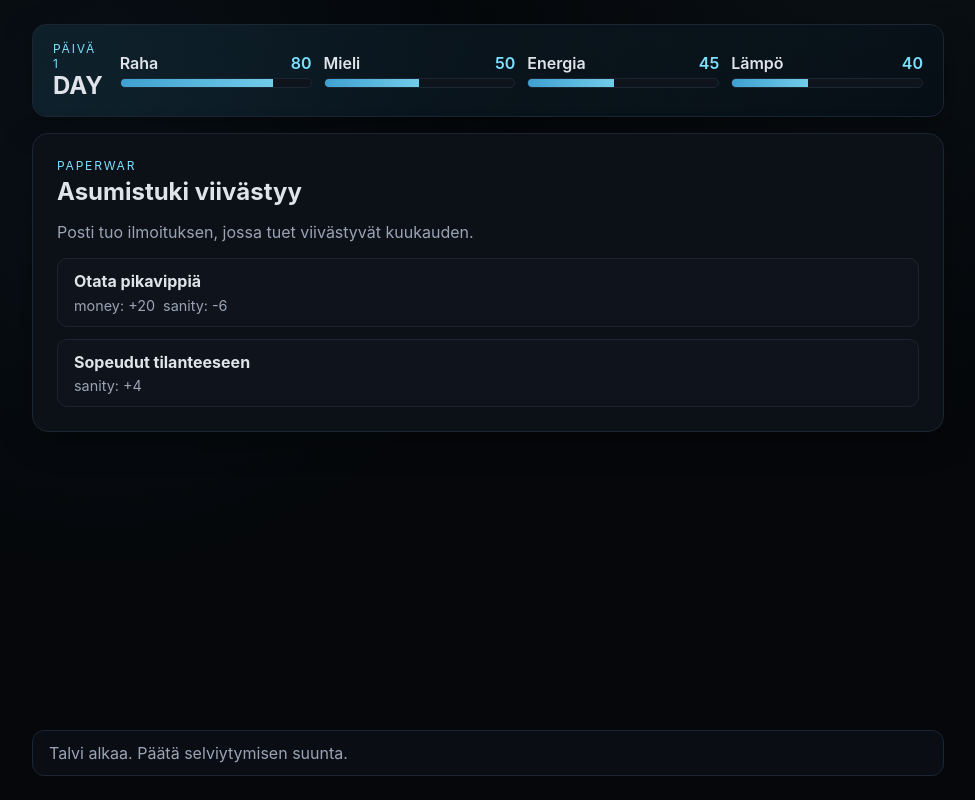
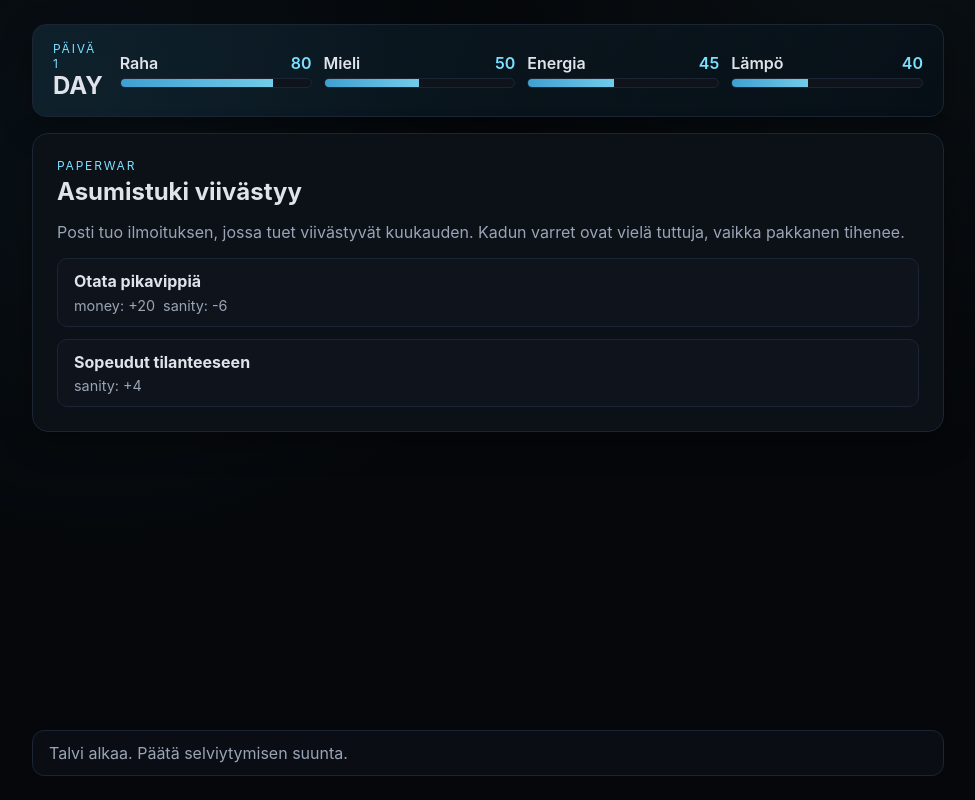
Before and after one commit to akio-byte/lapland-glory-redux, a React (Vite) app: page / in a window 1280 px wide. Shown: the whole page, without its empty margins (152-1127 px from the left). Built offline with nearby package versions, Linux system fonts and the light colour scheme.

Commit message:
Add flavor narrative layer and text progression

```diff
--- a/src/App.tsx
+++ b/src/App.tsx
@@ -13,7 +13,7 @@ const App = () => {
     }
 
     if (currentEvent) {
-      return <EventView event={currentEvent} onChoose={chooseOption} />;
+      return <EventView event={currentEvent} state={state} onChoose={chooseOption} />;
     }
 
     return (
--- a/src/engine/resolveEvent.ts
+++ b/src/engine/resolveEvent.ts
@@ -1,18 +1,21 @@
 import events from '../events.json' with { type: 'json' };
 import { Choice, Event, GameState, Phase } from '../types.js';
-import { pickOne } from '../utils/rng.js';
+import { pickOne, randomInt } from '../utils/rng.js';
 import { clampResources } from './resources.js';
 
-const phaseFamilyMap: Record<Phase, Event['family']> = {
-  DAY: 'paperwar',
-  NIGHT: 'nightlife',
-  SLEEP: 'survival',
-};
+export const getEventForPhase = (phase: Phase): Event | undefined => {
+  const pool = (events as Event[]).filter((evt) => evt.phase === phase);
+  const flavorPool = pool.filter((evt) => evt.family === 'flavor');
+  const mainPool = pool.filter((evt) => evt.family !== 'flavor');
 
-export const getEventForPhase = (phase: Phase): Event | undefined => {
-  const family = phaseFamilyMap[phase];
-  const pool = (events as Event[]).filter((evt) => evt.family === family);
-  return pickOne(pool);
+  if (mainPool.length === 0 && flavorPool.length === 0) return undefined;
+
+  // Flavor events are integrated here with a lighter weight so they stay rare.
+  if (flavorPool.length > 0 && randomInt(100) < 20) {
+    return pickOne(flavorPool);
+  }
+
+  return pickOne(mainPool.length > 0 ? mainPool : flavorPool);
 };
 
 export const applyChoiceEffects = (state: GameState, event: Event, choiceIndex?: number) => {
--- a/src/engine/useGameLoop.ts
+++ b/src/engine/useGameLoop.ts
@@ -1,4 +1,5 @@
 import { useEffect, useState } from 'react';
+import { adaptChoiceLabel, maybeDistortText } from '../narrative/narrativeUtils.js';
 import { Choice, Ending, Event, GameState } from '../types.js';
 import {
   advancePhase,
@@ -17,8 +18,16 @@ export type GameLoopState = {
   chooseOption: (optionIndex: number) => void;
 };
 
-const describeChoice = (event: Event, choice: Choice | undefined) =>
-  choice ? `${event.title}: ${choice.text}` : event.title;
+const describeChoice = (event: Event, choice: Choice | undefined, state: GameState) => {
+  const { anomaly } = state.resources;
+  const title = maybeDistortText(event.title, anomaly);
+
+  if (!choice) return title;
+
+  const adaptedChoice = adaptChoiceLabel(choice.text, state);
+  const distortedChoice = maybeDistortText(adaptedChoice, anomaly);
+  return `${title}: ${distortedChoice}`;
+};
 
 export const useGameLoop = (): GameLoopState => {
   const [state, setState] = useState<GameState>(createInitialState);
@@ -45,7 +54,7 @@ export const useGameLoop = (): GameLoopState => {
       if (endingAfterEvent) {
         setCurrentEnding(endingAfterEvent);
         setCurrentEvent(null);
-        setLastMessage(describeChoice(event, choice));
+        setLastMessage(describeChoice(event, choice, nextState));
         return nextState;
       }
 
@@ -55,13 +64,13 @@ export const useGameLoop = (): GameLoopState => {
       if (endingAfterAdvance) {
         setCurrentEnding(endingAfterAdvance);
         setCurrentEvent(null);
-        setLastMessage(describeChoice(event, choice));
+        setLastMessage(describeChoice(event, choice, advancedState));
         return advancedState;
       }
 
       const nextEvent = pickEventForPhase(advancedState) ?? null;
       setCurrentEvent(nextEvent);
-      setLastMessage(describeChoice(event, choice));
+      setLastMessage(describeChoice(event, choice, advancedState));
       return advancedState;
     });
   };
--- a/src/events.json
+++ b/src/events.json
@@ -1,6 +1,7 @@
 [
   {
     "id": "paper_kela_line",
+    "phase": "DAY",
     "family": "paperwar",
     "title": "Kelan jono",
     "description": "Virastolla on ruuhkaa ja odotus kuormittaa hermoja.",
@@ -11,6 +12,7 @@
   },
   {
     "id": "paper_support_delay",
+    "phase": "DAY",
     "family": "paperwar",
     "title": "Asumistuki viivästyy",
     "description": "Posti tuo ilmoituksen, jossa tuet viivästyvät kuukauden.",
@@ -21,6 +23,7 @@
   },
   {
     "id": "night_cold_streets",
+    "phase": "NIGHT",
     "family": "nightlife",
     "title": "Kylmä yö kaduilla",
     "description": "Pakkanen puree ja päätät miten pysyt lämpimänä.",
@@ -31,6 +34,7 @@
   },
   {
     "id": "night_side_job",
+    "phase": "NIGHT",
     "family": "nightlife",
     "title": "Vaarallinen yökeikka",
     "description": "Epämääräinen työkeikka tarjoaa nopeat rahat.",
@@ -41,6 +45,7 @@
   },
   {
     "id": "survival_dump_shelter",
+    "phase": "SLEEP",
     "family": "survival",
     "title": "Roskalavan suoja",
     "description": "Löydät pressun, jonka alle mahtuu torkkumaan.",
@@ -51,6 +56,7 @@
   },
   {
     "id": "survival_generator",
+    "phase": "SLEEP",
     "family": "survival",
     "title": "Hylätty generaattori",
     "description": "Vanha generaattori voisi lämmittää yön yli.",
@@ -58,5 +64,45 @@
       { "text": "Tankkaat ja käynnistät", "effects": { "heat": 20, "money": -8, "sanity": 3 } },
       { "text": "Jätät rauhaan", "effects": { "sanity": -3, "energy": -5 } }
     ]
+  },
+  {
+    "id": "flavor_day_bus_stop",
+    "phase": "DAY",
+    "family": "flavor",
+    "title": "Tyhjä pysäkki",
+    "description": "Seisot pysäkillä. Bussi ei tule. Savu leijailee hiljaa.",
+    "choices": [{ "text": "Odotat hiljaa", "effects": {} }]
+  },
+  {
+    "id": "flavor_day_empty_mall",
+    "phase": "DAY",
+    "family": "flavor",
+    "title": "Hiljainen kauppakeskus",
+    "description": "Käytävät kumisevat tyhjyyttään. Joulukoristeet roikkuvat vinossa.",
+    "choices": [{ "text": "Kävelet läpi", "effects": { "energy": 0 } }]
+  },
+  {
+    "id": "flavor_day_radio_static",
+    "phase": "DAY",
+    "family": "flavor",
+    "title": "Rätisevä radiokanava",
+    "description": "Vanha kelloradio yrittää löytää taajuutta. Et tiedä, onko se uutisia vai kohinaa.",
+    "choices": [{ "text": "Kuuntelet hetken", "effects": {} }]
+  },
+  {
+    "id": "flavor_night_lamp",
+    "phase": "NIGHT",
+    "family": "flavor",
+    "title": "Vilkkuva katulamppu",
+    "description": "Valon välähdykset pysähtyvät hetkeksi, kuin joku katsoisi takaisin.",
+    "choices": [{ "text": "Jäädyt paikoillesi", "effects": {} }]
+  },
+  {
+    "id": "flavor_night_train_whistle",
+    "phase": "NIGHT",
+    "family": "flavor",
+    "title": "Yön junapilli",
+    "description": "Kaukainen vihellys kantautuu sumuisen aseman yli. Raiteet ovat ruosteessa.",
+    "choices": [{ "text": "Lasket askeleesi", "effects": { "sanity": 0 } }]
   }
 ]
--- a/src/game.ts
+++ b/src/game.ts
@@ -35,7 +35,7 @@ while (true) {
   if (event) {
     const { nextState, choice } = applyEvent(state, event);
     state = nextState;
-    logEvent(event, choice?.text ?? 'No choice available');
+    logEvent(state, event, choice?.text ?? 'No choice available');
   } else {
     console.log('No event available for this phase.');
   }
--- /dev/null
+++ b/src/narrative/narrativeUtils.ts
@@ -0,0 +1,80 @@
+import { GameState } from '../types.js';
+import { pickOne, randomInt } from '../utils/rng.js';
+
+export type WorldPhase = 'early' | 'mid' | 'late';
+
+export const getWorldPhase = (day: number): WorldPhase => {
+  if (day <= 5) return 'early';
+  if (day <= 20) return 'mid';
+  return 'late';
+};
+
+export const decorateEventDescription = (base: string, state: GameState): string => {
+  const worldPhase = getWorldPhase(state.time.day);
+  const suffixes: Record<WorldPhase, string> = {
+    early: 'Kadun varret ovat vielä tuttuja, vaikka pakkanen tihenee.',
+    mid: 'Likainen lumi ja välkkyvät loisteputket kertovat väsyneestä kaupungista.',
+    late: 'Kaupunki tuntuu kääntyvän sinua vastaan, kylmyys puhuu jokaisesta nurkasta.',
+  };
+
+  // Invisible progression: descriptions gain harsher detail as days pass.
+  return `${base} ${suffixes[worldPhase]}`.trim();
+};
+
+export const adaptChoiceLabel = (base: string, state: GameState): string => {
+  const { energy, sanity } = state.resources;
+  const vitality = (energy + sanity) / 2;
+
+  if (vitality < 30) {
+    return `Haparoiden: ${base.toLowerCase()}`;
+  }
+
+  if (vitality > 70) {
+    return `Päätät varmasti: ${base}`;
+  }
+
+  return base;
+};
+
+const distortionMap: Record<string, string> = {
+  a: '@',
+  e: '3',
+  i: '1',
+  o: '0',
+  s: '$',
+};
+
+const distortWord = (word: string): string => {
+  const candidates = [...word]
+    .map((char, index) => ({ char: char.toLowerCase(), index }))
+    .filter(({ char }) => distortionMap[char]);
+
+  if (candidates.length === 0) return word;
+
+  const { index, char } = pickOne(candidates) ?? candidates[0];
+  return `${word.slice(0, index)}${distortionMap[char]}${word.slice(index + 1)}`;
+};
+
+export const maybeDistortText = (text: string, anomaly: number): string => {
+  if (anomaly < 30) return text;
+
+  const isHigh = anomaly > 60;
+  const chance = isHigh ? 0.35 : 0.15;
+  if (Math.random() > chance) return text;
+
+  const words = text.split(' ');
+  if (words.length === 0) return text;
+
+  const targetIndex = randomInt(words.length);
+  const target = words[targetIndex];
+  if (!target) return text;
+
+  // Anomaly-based text distortion happens here; rare and cosmetic only.
+  if (isHigh && Math.random() < 0.4) {
+    words.splice(targetIndex, 0, target);
+    return words.join(' ');
+  }
+
+  words[targetIndex] = distortWord(target);
+  return words.join(' ');
+};
--- a/src/types.ts
+++ b/src/types.ts
@@ -27,7 +27,8 @@ export type Choice = {
 
 export type Event = {
   id: string;
-  family: 'paperwar' | 'nightlife' | 'survival';
+  phase: Phase;
+  family: 'paperwar' | 'nightlife' | 'survival' | 'flavor';
   title: string;
   description: string;
   choices: Choice[];
--- a/src/ui/EventView.tsx
+++ b/src/ui/EventView.tsx
@@ -1,22 +1,34 @@
-import { Event } from '../types.js';
+import { adaptChoiceLabel, decorateEventDescription, maybeDistortText } from '../narrative/narrativeUtils.js';
+import { Event, GameState } from '../types.js';
 
 type Props = {
   event: Event;
+  state: GameState;
   onChoose: (index: number) => void;
 };
 
-export const EventView = ({ event, onChoose }: Props) => (
+export const EventView = ({ event, state, onChoose }: Props) => {
+  const { anomaly } = state.resources;
+  const title = maybeDistortText(event.title, anomaly);
+  const description = maybeDistortText(decorateEventDescription(event.description, state), anomaly);
+
+  return (
     <div className="panel event">
       <div className="eyebrow">{event.family}</div>
-    <h2>{event.title}</h2>
-    <p className="muted">{event.description}</p>
+      <h2>{title}</h2>
+      {/* Invisible progression is applied to descriptions before any anomaly distortion. */}
+      <p className="muted">{description}</p>
 
       <div className="choices">
-      {event.choices.map((choice, idx) => (
+        {event.choices.map((choice, idx) => {
+          const adapted = maybeDistortText(adaptChoiceLabel(choice.text, state), anomaly);
+          const effects = Object.entries(choice.effects);
+
+          return (
             <button key={choice.text} className="choice" onClick={() => onChoose(idx)}>
-          <div className="choice-title">{choice.text}</div>
+              <div className="choice-title">{adapted}</div>
               <div className="choice-effects">
-            {Object.entries(choice.effects).map(([resource, delta]) => {
+                {effects.map(([resource, delta]) => {
                   const amount = delta ?? 0;
                   return (
                     <span key={resource}>
@@ -27,7 +39,9 @@ export const EventView = ({ event, onChoose }: Props) => (
                 })}
               </div>
             </button>
-      ))}
+          );
+        })}
       </div>
     </div>
   );
+};
```
Also changed, not shown: src/utils/log.ts (+12 -4 lines). Lines whose indentation alone changed are shown as unchanged.
